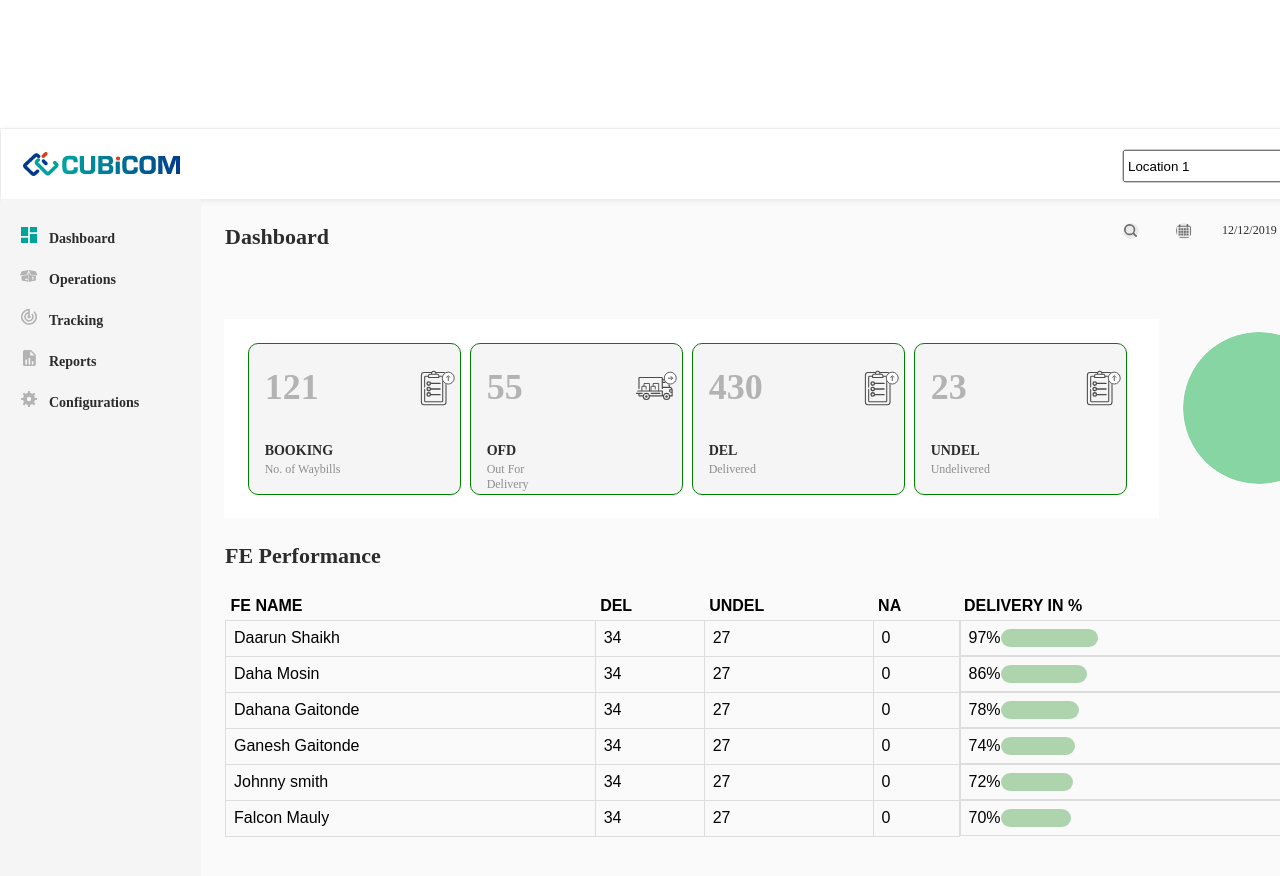
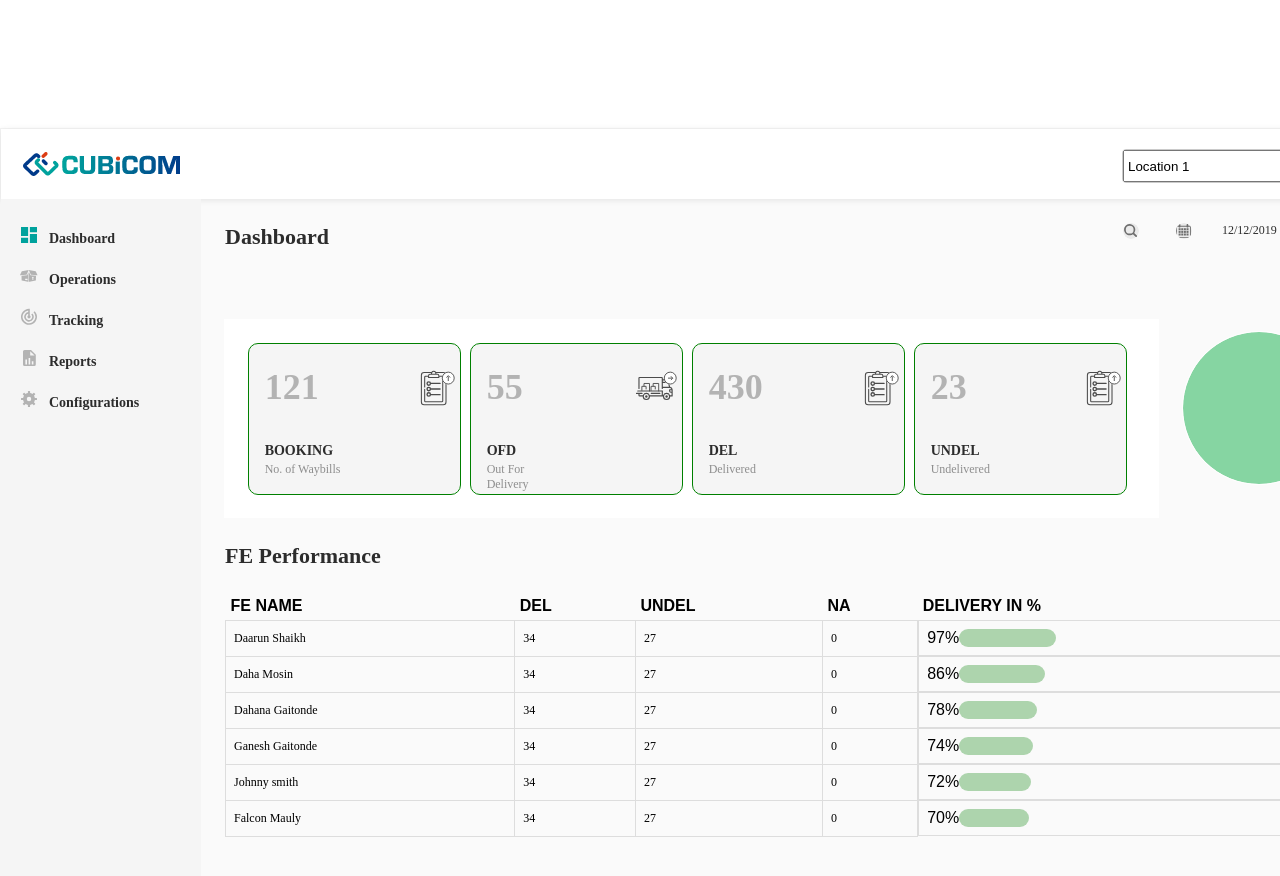
Before and after one commit to bipinthecoder/cubicom-auth, a React (Create React App) app in the folder cubicom/: page /dashboard in a window 1280 px wide. Shown: the top 876 px of the page. Built offline with nearby package versions, Linux system fonts and the light colour scheme.

Commit message:
updated font and input type

```diff
--- a/cubicom/src/Components/Dashboard/Dashboard.jsx
+++ b/cubicom/src/Components/Dashboard/Dashboard.jsx
@@ -71,10 +71,10 @@ class Dashboard extends Component {
                                 {
                                     tableData && tableData.map(item => (
                                         <tr>
-                                            <td>{item.name}</td>
-                                            <td>{item.DEL}</td>
-                                            <td>{item.UNDEL}</td>
-                                            <td>{item.NA}</td>
+                                            <td className={`${style.tableWrite}`}>{item.name}</td>
+                                            <td className={`${style.tableWrite}`}>{item.DEL}</td>
+                                            <td className={`${style.tableWrite}`}>{item.UNDEL}</td>
+                                            <td className={`${style.tableWrite}`}>{item.NA}</td>
                                             <td className={`${style.progressCol}`}>
 
                                                 {item["DELIVERY_IN_%"]}%
--- a/cubicom/src/Components/Dashboard/Dashboard.module.css
+++ b/cubicom/src/Components/Dashboard/Dashboard.module.css
@@ -146,3 +146,6 @@ td{
 .progressCol{
     display: flex;
 }
+.tableWrite{
+    font: normal normal normal 12px/15px Proxima Nova;
+}
--- a/cubicom/src/Components/LoginDiv.jsx
+++ b/cubicom/src/Components/LoginDiv.jsx
@@ -70,7 +70,7 @@ class LoginDiv extends Component {
                 </div>
                 <div className={`${style.inputDiv} ${style.flexCol}`}>
                     <p className={`${style.tagLine}`}>Password</p>
-                    <input onChange={this.handleChange} name={"password"} value={this.state.password} type={"text"} placeholder={"Enter Password"}/>
+                    <input style={{border:"none"}} onChange={this.handleChange} name={"password"} value={this.state.password} type={"password"} placeholder={"Enter Password"}/>
                 </div>
                 <button onClick={this.handleSubmit} className={`${style.button}`}>Login</button>
             </div>
```
